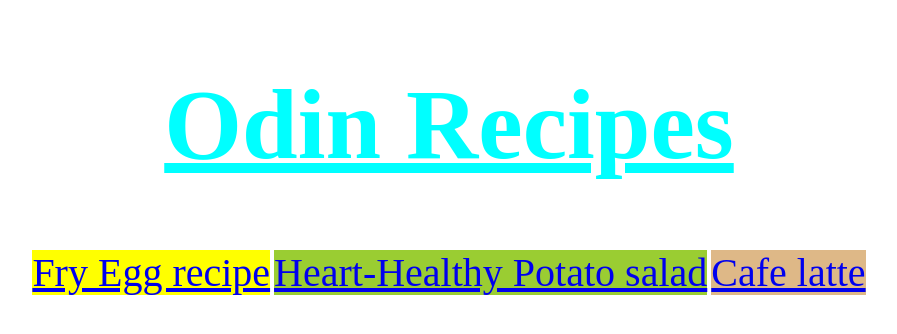
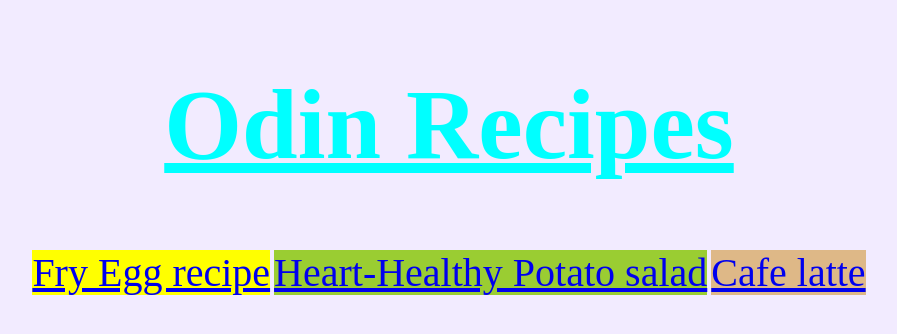
Before and after one commit to ftSalamander/odin-recipes, a plain HTML site: page index.html in a window 1280 px wide. Shown: the whole page, without its empty margins (191-1088 px from the left). Drawn offline with Linux system fonts and the light colour scheme.

Commit message:
modified:   css/style.css (added some background color to homepage of our webpage)

```diff
--- a/css/style.css
+++ b/css/style.css
@@ -1,3 +1,12 @@
+/*
+* {
+    background-color: #f0dfea;
+}
+this will have the same result as below. */
+html {
+    background-color: #f2ebff;
+}
+
 .header {
     text-align: center;
     color: #00FFFF;
```
